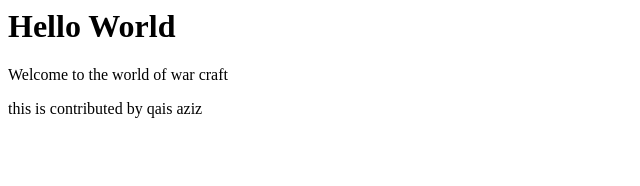
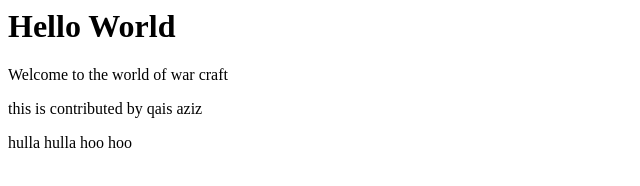
Before and after one commit to Arslan-Soomro/testcollab, a plain HTML site: page index.html in a window 1280 px wide. Shown: the whole page, without its empty margins (0-640 px from the left). Drawn offline with Linux system fonts and the light colour scheme.

Commit message:
unga bunga hu hu

```diff
--- a/index.html
+++ b/index.html
@@ -7,5 +7,6 @@
 		<h1>Hello World</h1>
 		<p>Welcome to the world of war craft</p>
 		<p>this is contributed by qais aziz</p>
+		<p>hulla hulla hoo hoo</p>
 	</body>
 </html>
```
